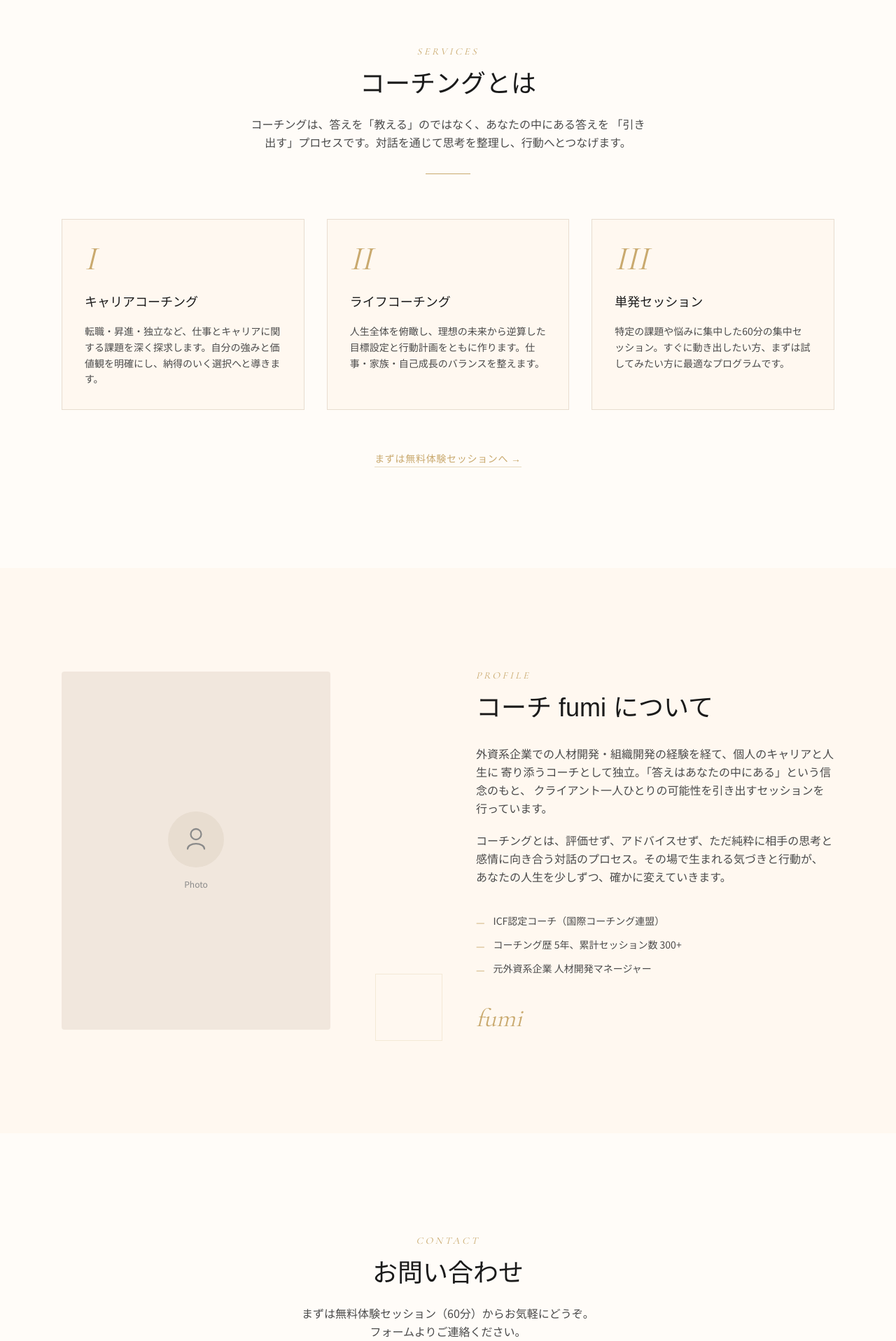
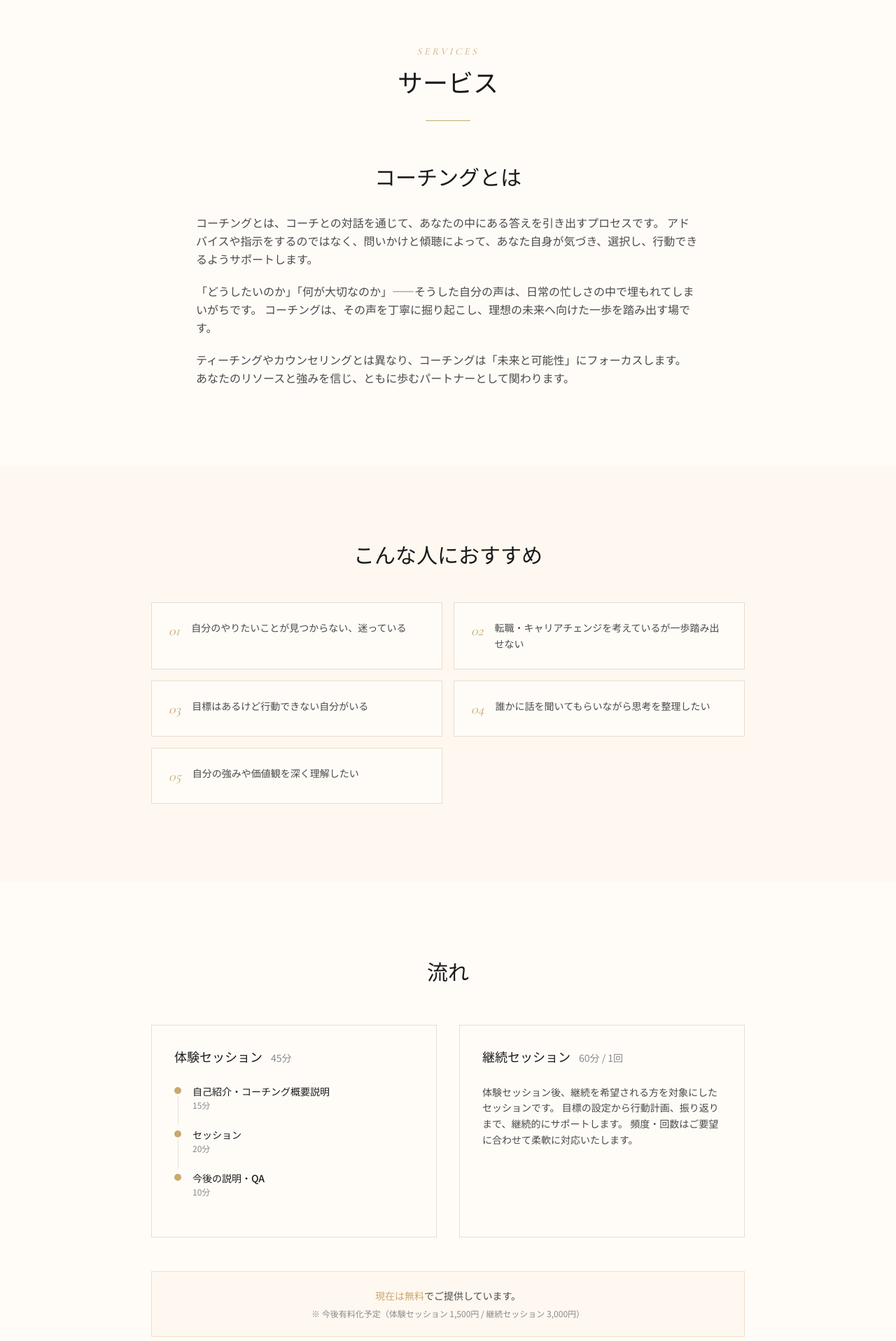
Before and after one commit to fumi-mura/fumi-coach, a Next.js app: page / in a window 1280 px wide. Shown: the part 880-2797 px from the top of the page at 70% size. Built offline with nearby package versions, Linux system fonts and the light colour scheme.

Commit message:
feat: redesign Service section with coaching explanation, recommendations, and session flow

```diff
--- a/src/components/sections/Service.tsx
+++ b/src/components/sections/Service.tsx
@@ -1,73 +1,149 @@
-const services = [
-  {
-    numeral: "I",
-    title: "キャリアコーチング",
-    description:
-      "転職・昇進・独立など、仕事とキャリアに関する課題を深く探求します。自分の強みと価値観を明確にし、納得のいく選択へと導きます。",
-  },
-  {
-    numeral: "II",
-    title: "ライフコーチング",
-    description:
-      "人生全体を俯瞰し、理想の未来から逆算した目標設定と行動計画をともに作ります。仕事・家族・自己成長のバランスを整えます。",
-  },
-  {
-    numeral: "III",
-    title: "単発セッション",
-    description:
-      "特定の課題や悩みに集中した60分の集中セッション。すぐに動き出したい方、まずは試してみたい方に最適なプログラムです。",
-  },
+const recommendedItems = [
+  "自分のやりたいことが見つからない、迷っている",
+  "転職・キャリアチェンジを考えているが一歩踏み出せない",
+  "目標はあるけど行動できない自分がいる",
+  "誰かに話を聞いてもらいながら思考を整理したい",
+  "自分の強みや価値観を深く理解したい",
+];
+
+const trialSteps = [
+  { time: "15分", label: "自己紹介・コーチング概要説明" },
+  { time: "20分", label: "セッション" },
+  { time: "10分", label: "今後の説明・QA" },
 ];
 
 export default function Service() {
   return (
-    <section id="service" className="bg-surface py-28 md:py-36">
-      <div className="max-w-6xl mx-auto px-6">
+    <section id="service" className="bg-surface">
+
       {/* Section header */}
-        <div className="text-center mb-16">
+      <div className="max-w-6xl mx-auto px-6 pt-28 md:pt-36 pb-16 text-center">
         <p className="font-display italic text-gold tracking-[0.25em] text-sm mb-4">
           SERVICES
         </p>
-          <h2 className="font-serif text-ink text-3xl md:text-4xl mb-6">
-            コーチングとは
+        <h2 className="font-serif text-ink text-3xl md:text-4xl">
+          サービス
         </h2>
-          <p className="font-sans text-ink-muted text-base leading-relaxed max-w-xl mx-auto">
-            コーチングは、答えを「教える」のではなく、あなたの中にある答えを
-            「引き出す」プロセスです。対話を通じて思考を整理し、行動へとつなげます。
-          </p>
         <div className="w-16 h-px bg-gold mx-auto mt-8" />
       </div>
 
-        {/* Service cards */}
-        <div className="grid grid-cols-1 md:grid-cols-3 gap-8">
-          {services.map((service) => (
+      {/* ── 1. コーチングとは ── */}
+      <div className="max-w-3xl mx-auto px-6 pb-20 md:pb-28">
+        <h3 className="font-serif text-ink text-2xl md:text-3xl mb-8 text-center">
+          コーチングとは
+        </h3>
+        <div className="space-y-5 font-sans text-ink-muted text-base leading-relaxed">
+          <p>
+            コーチングとは、コーチとの対話を通じて、あなたの中にある答えを引き出すプロセスです。
+            アドバイスや指示をするのではなく、問いかけと傾聴によって、あなた自身が気づき、選択し、行動できるようサポートします。
+          </p>
+          <p>
+            「どうしたいのか」「何が大切なのか」——そうした自分の声は、日常の忙しさの中で埋もれてしまいがちです。
+            コーチングは、その声を丁寧に掘り起こし、理想の未来へ向けた一歩を踏み出す場です。
+          </p>
+          <p>
+            ティーチングやカウンセリングとは異なり、コーチングは「未来と可能性」にフォーカスします。
+            あなたのリソースと強みを信じ、ともに歩むパートナーとして関わります。
+          </p>
+        </div>
+      </div>
+
+      {/* ── 2. こんな人におすすめ ── */}
+      <div className="bg-cream py-20 md:py-28">
+        <div className="max-w-4xl mx-auto px-6">
+          <h3 className="font-serif text-ink text-2xl md:text-3xl mb-12 text-center">
+            こんな人におすすめ
+          </h3>
+          <div className="grid grid-cols-1 md:grid-cols-2 gap-4">
+            {recommendedItems.map((item, i) => (
               <div
-              key={service.numeral}
-              className="bg-cream border border-border p-8 hover:border-gold hover:shadow-md transition-all duration-300 group"
+                key={i}
+                className="flex items-start gap-4 bg-surface border border-border p-6"
               >
-              <span className="block font-display italic text-gold text-5xl mb-6 group-hover:text-gold-dark transition-colors duration-300">
-                {service.numeral}
+                <span className="font-display italic text-gold text-xl flex-shrink-0 mt-0.5">
+                  {String(i + 1).padStart(2, "0")}
                 </span>
-              <h3 className="font-serif text-ink text-lg mb-4">
-                {service.title}
-              </h3>
                 <p className="font-sans text-ink-muted text-sm leading-relaxed">
-                {service.description}
+                  {item}
                 </p>
               </div>
             ))}
           </div>
+        </div>
+      </div>
+
+      {/* ── 3. 流れ ── */}
+      <div className="max-w-4xl mx-auto px-6 py-20 md:py-28">
+        <h3 className="font-serif text-ink text-2xl md:text-3xl mb-14 text-center">
+          流れ
+        </h3>
+
+        <div className="grid grid-cols-1 md:grid-cols-2 gap-8 mb-12">
+          {/* 体験セッション */}
+          <div className="border border-border p-8">
+            <div className="flex items-baseline gap-3 mb-6">
+              <h4 className="font-serif text-ink text-lg">体験セッション</h4>
+              <span className="font-sans text-ink-faint text-sm">45分</span>
+            </div>
+            <div className="space-y-0">
+              {trialSteps.map((step, i) => (
+                <div key={i} className="flex gap-4">
+                  {/* Timeline line */}
+                  <div className="flex flex-col items-center">
+                    <div className="w-2.5 h-2.5 rounded-full bg-gold flex-shrink-0 mt-1" />
+                    {i < trialSteps.length - 1 && (
+                      <div className="w-px flex-1 bg-border my-1" />
+                    )}
+                  </div>
+                  <div className="pb-6">
+                    <p className="font-sans text-ink text-sm font-medium">
+                      {step.label}
+                    </p>
+                    <p className="font-sans text-ink-faint text-xs mt-0.5">
+                      {step.time}
+                    </p>
+                  </div>
+                </div>
+              ))}
+            </div>
+          </div>
+
+          {/* 継続セッション */}
+          <div className="border border-border p-8">
+            <div className="flex items-baseline gap-3 mb-6">
+              <h4 className="font-serif text-ink text-lg">継続セッション</h4>
+              <span className="font-sans text-ink-faint text-sm">60分 / 1回</span>
+            </div>
+            <p className="font-sans text-ink-muted text-sm leading-relaxed">
+              体験セッション後、継続を希望される方を対象にしたセッションです。
+              目標の設定から行動計画、振り返りまで、継続的にサポートします。
+              頻度・回数はご要望に合わせて柔軟に対応いたします。
+            </p>
+          </div>
+        </div>
+
+        {/* 料金 */}
+        <div className="border border-gold/30 bg-cream p-6 text-center">
+          <p className="font-sans text-ink-muted text-sm mb-2">
+            <span className="text-gold font-medium">現在は無料</span>
+            でご提供しています。
+          </p>
+          <p className="font-sans text-ink-faint text-xs">
+            ※ 今後有料化予定（体験セッション 1,500円 / 継続セッション 3,000円）
+          </p>
+        </div>
 
         {/* CTA */}
-        <div className="text-center mt-14">
+        <div className="text-center mt-12">
           <a
             href="#contact"
-            className="inline-block font-sans text-gold text-sm tracking-wider border-b border-gold/40 hover:border-gold pb-0.5 transition-colors duration-300"
+            className="inline-block bg-gold text-white font-sans font-medium text-sm tracking-wider px-8 py-4 hover:bg-gold-dark transition-colors duration-300"
           >
-            まずは無料体験セッションへ →
+            無料体験セッションを申し込む
           </a>
         </div>
       </div>
+
     </section>
   );
 }
```
Lines whose indentation alone changed are shown as unchanged.
